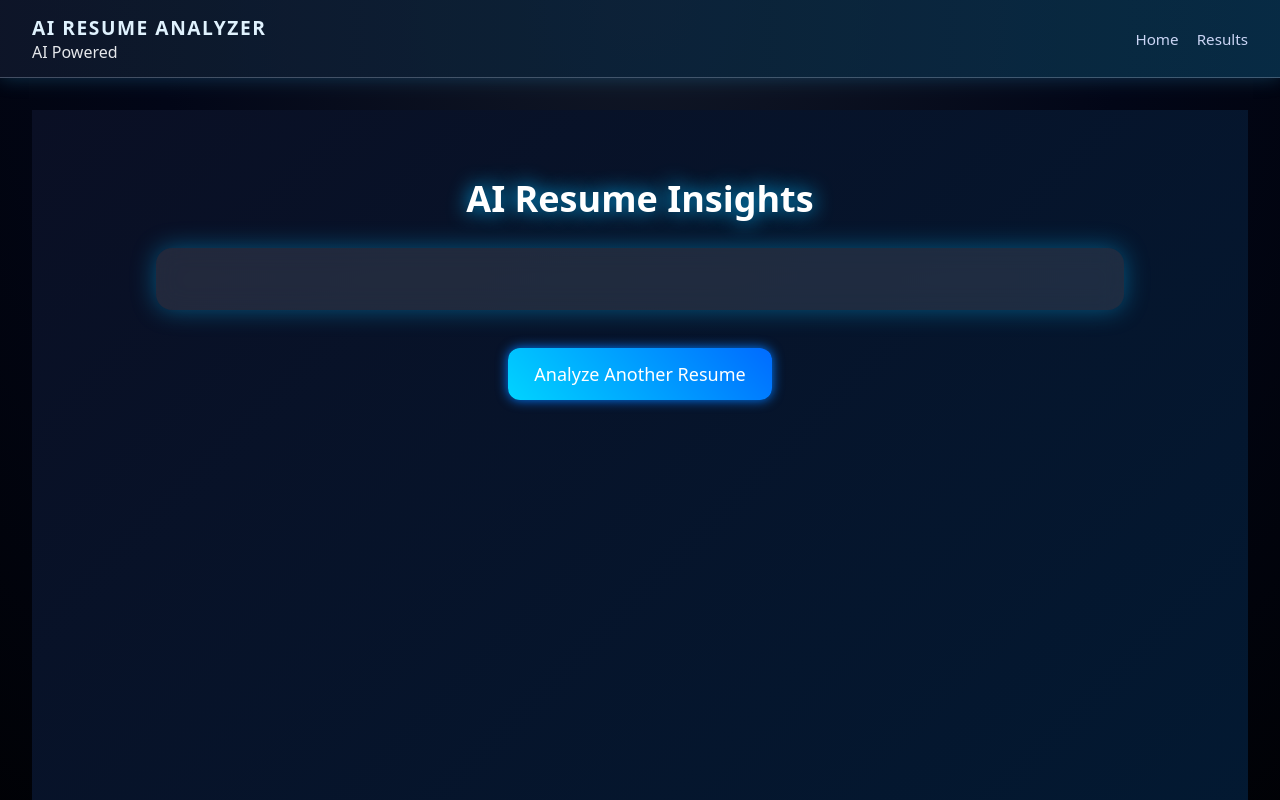
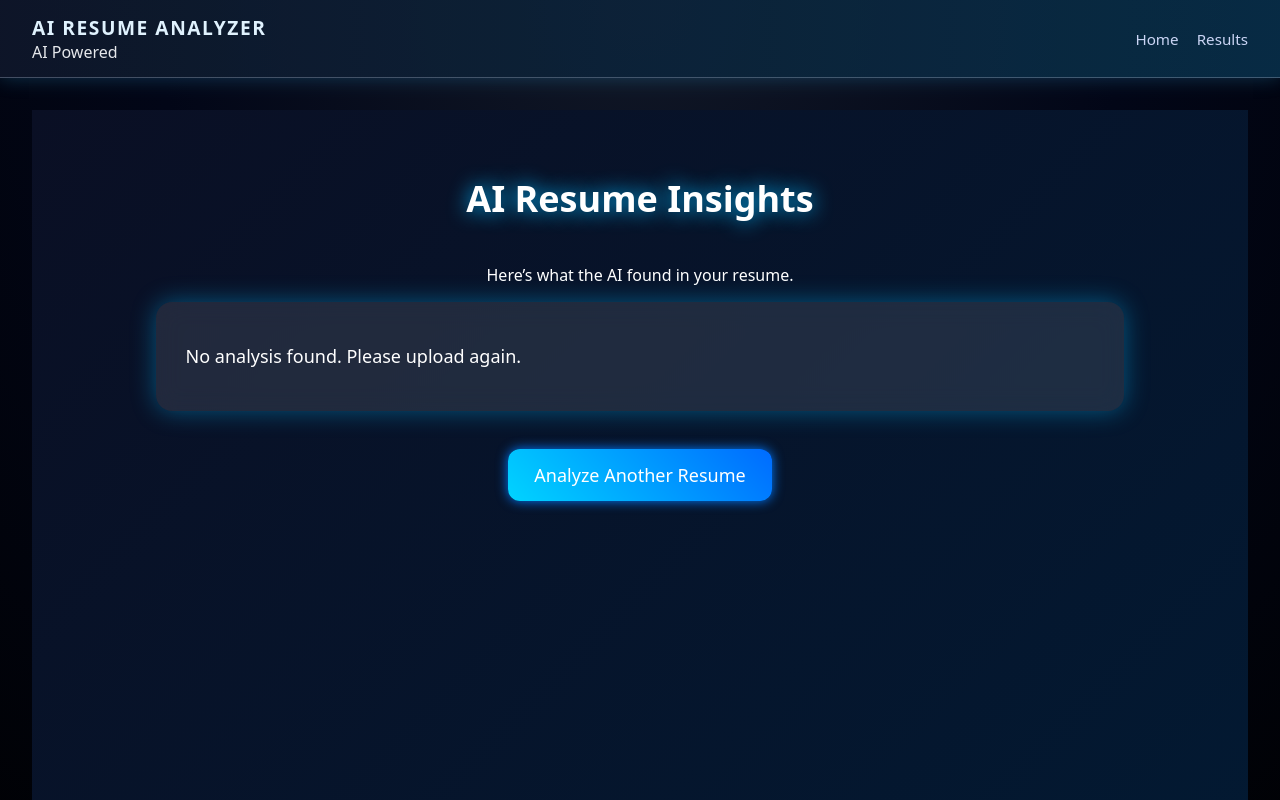
Before and after one commit to emanisaikumar01/AI-RESUME-ANALYZER, a React (Create React App) app in the folder frontend/: page /results in a window 1280 px wide. Shown: the top 800 px of the page. Built offline with nearby package versions, Linux system fonts and the light colour scheme.

Commit message:
Improve results display logic in Results component
Refactor analysis section handling to filter out empty sections and provide a message when no analysis is found.

```diff
--- a/frontend/src/pages/Results.jsx
+++ b/frontend/src/pages/Results.jsx
@@ -1,23 +1,34 @@
 import React from "react";
 import { useLocation, Link } from "react-router-dom";
-import "./Results.css"; // styling file we will create
+import "./Results.css";
 
 const Results = () => {
   const location = useLocation();
   const analysis = location.state?.analysis || "";
 
-  // Split the response into structured sections
-  const sections = analysis.split("###").map((section) => section.trim());
+  const sections = analysis
+    .split("###")
+    .map((s) => s.trim())
+    .filter(Boolean);
 
   return (
     <div className="results-container">
       <h1 className="title">AI Resume Insights</h1>
+      <p className="results-subtitle">
+        Here’s what the AI found in your resume.
+      </p>
 
-      {sections.map((section, index) => (
-        <div key={index} className="glass-card">
-          <p className="text">{section}</p>
+      {sections.length === 0 ? (
+        <div className="glass-card">
+          <p className="text">No analysis found. Please upload again.</p>
         </div>
-      ))}
+      ) : (
+        sections.map((section, index) => (
+          <div key={index} className="glass-card">
+            <p className="text">{section}</p>
+          </div>
+        ))
+      )}
 
       <Link to="/" className="back-btn">
         Analyze Another Resume
```
